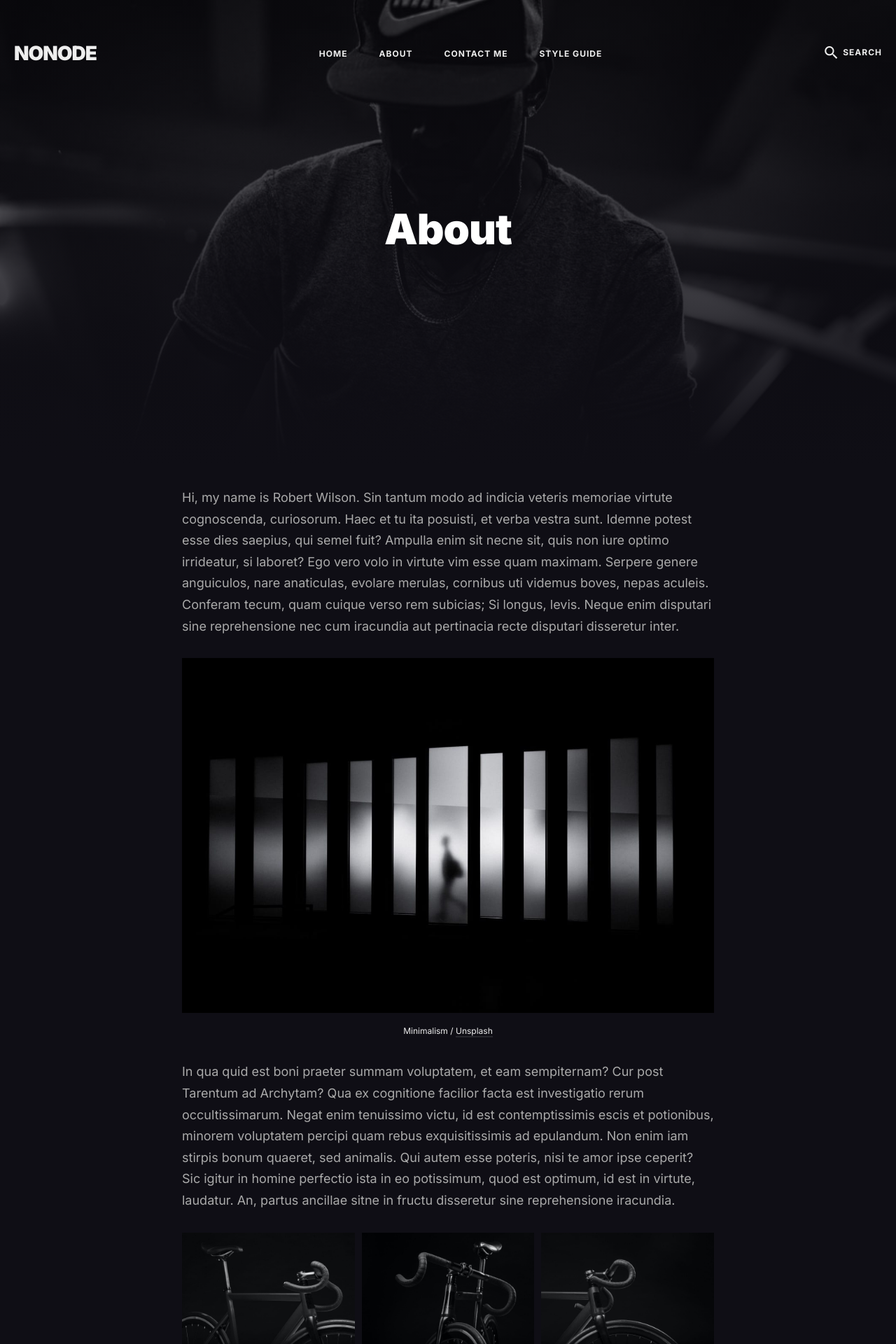
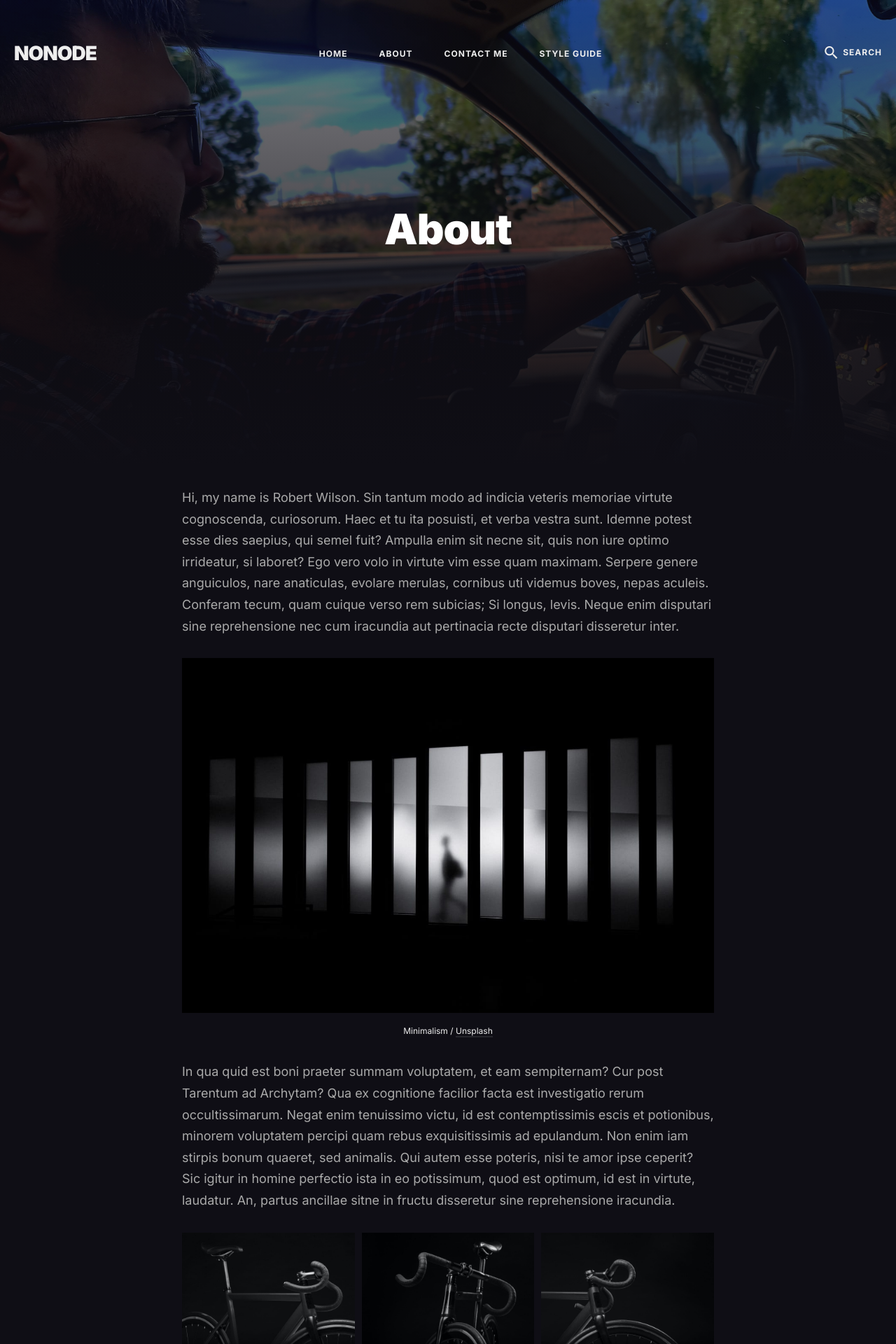
Before and after one commit to Pavelioso/pavelioso.github.io, a Jekyll site: the page built from _pages/about.md, in a window 1280 px wide. Shown: the top 1920 px of the page at 70% size. Built offline with Jekyll 4.4.1, drawn with Linux system fonts in a browser that asks for light colours; nearby versions of some CDN libraries.

Commit message:
Change about background

```diff
--- a/_pages/about.md
+++ b/_pages/about.md
@@ -2,7 +2,7 @@
 layout: page
 title: About
 permalink: /about/
-image: '/images/60.jpg'
+image: '/images/backgrounds/bg-2.jpg'
 ---
 
 Hi, my name is Robert Wilson. Sin tantum modo ad indicia veteris memoriae virtute cognoscenda, curiosorum. Haec et tu ita posuisti, et verba vestra sunt. Idemne potest esse dies saepius, qui semel fuit? Ampulla enim sit necne sit, quis non iure optimo irrideatur, si laboret? Ego vero volo in virtute vim esse quam maximam. Serpere genere anguiculos, nare anaticulas, evolare merulas, cornibus uti videmus boves, nepas aculeis. Conferam tecum, quam cuique verso rem subicias; Si longus, levis. Neque enim disputari sine reprehensione nec cum iracundia aut pertinacia recte disputari disseretur inter.
```
Also changed, not shown: images/backgrounds/bg-2.jpg (added).
